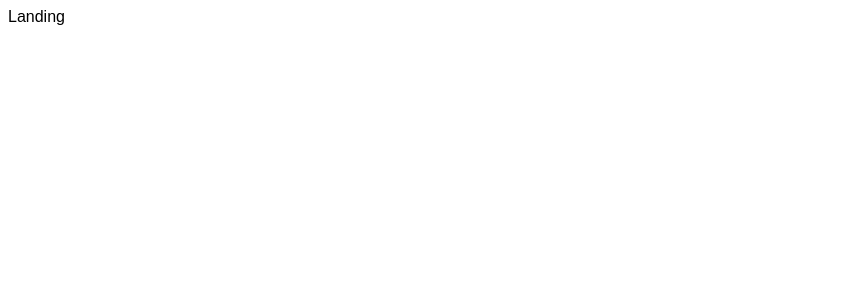
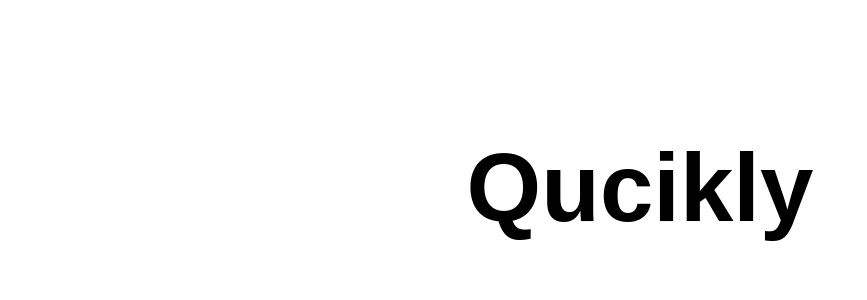
Before and after one commit to karabo-r/quickly-ecosystem, a React (Create React App) app in the folder client/: page / in a window 1280 px wide. Shown: the top 300 px of the page, without its empty margins (0-867 px from the left). Built offline with nearby package versions, Linux system fonts and the light colour scheme.

Commit message:
title animation added

```diff
--- a/client/src/components/Landing.js
+++ b/client/src/components/Landing.js
@@ -1,7 +1,41 @@
 import React from "react";
+import styled, { keyframes } from "styled-components";
+import Button from "@mui/material/Button";
 
 const Landing = () => {
-  return <div>Landing</div>;
+  return (
+    <Container>
+      <LandingTitle>Qucikly</LandingTitle>
+    </Container>
+  );
 };
 
+const Container = styled.div`
+  display: flex;
+  height: 100vh;
+  justify-content: center;
+  /* margin-bottom: 20px; */
+  align-items: center;
+
+  /* transform: translateY(-20%); */
+`;
+const TitleAnimation = keyframes`
+    0%{opacity:0;}
+    100%{opacity:1;}
+    from{
+        transform: translateY(0%);
+    }
+    to{
+        transform: translateY(-200%);
+    }
+
+`;
+const LandingTitle = styled.h1`
+  font-size: 6rem;
+  animation: ${TitleAnimation} ease 3s;
+  animation-iteration-count: 1;
+  animation-fill-mode: forwards;
+  /* text-align: center; */
+`;
+
 export default Landing;
```
